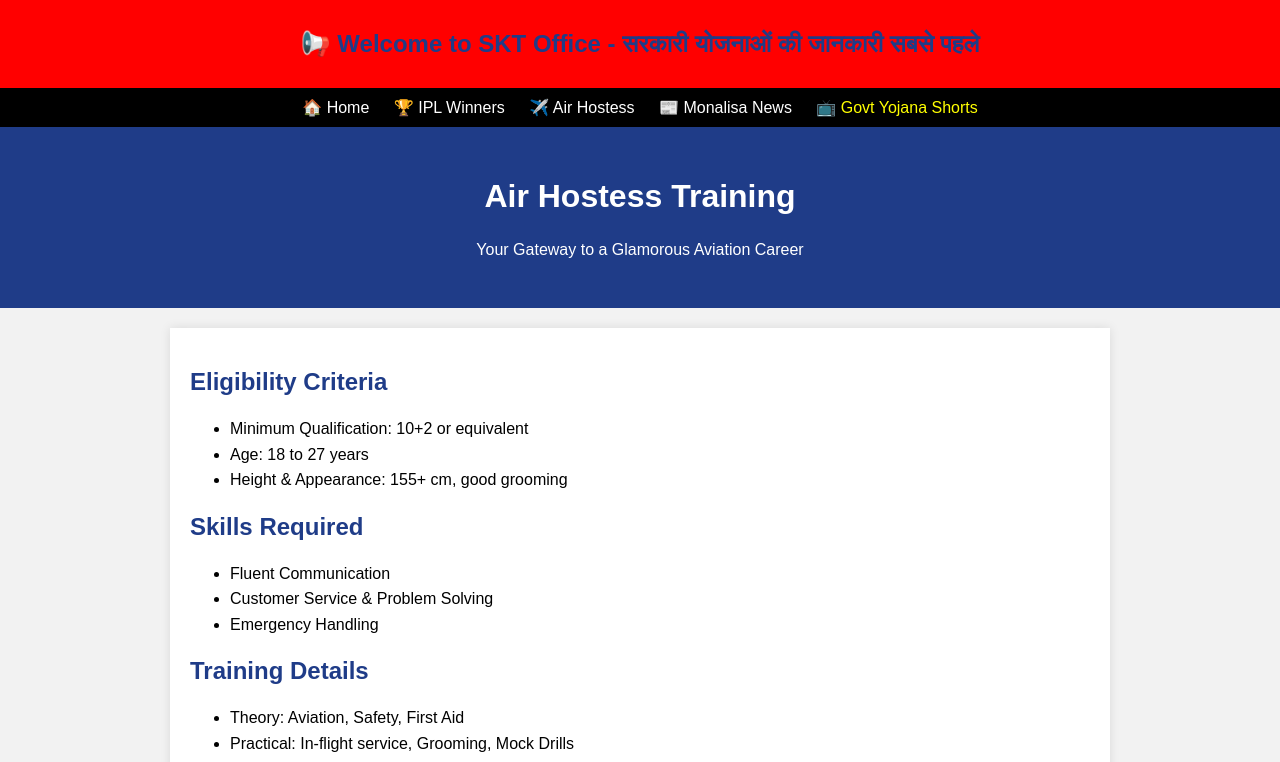
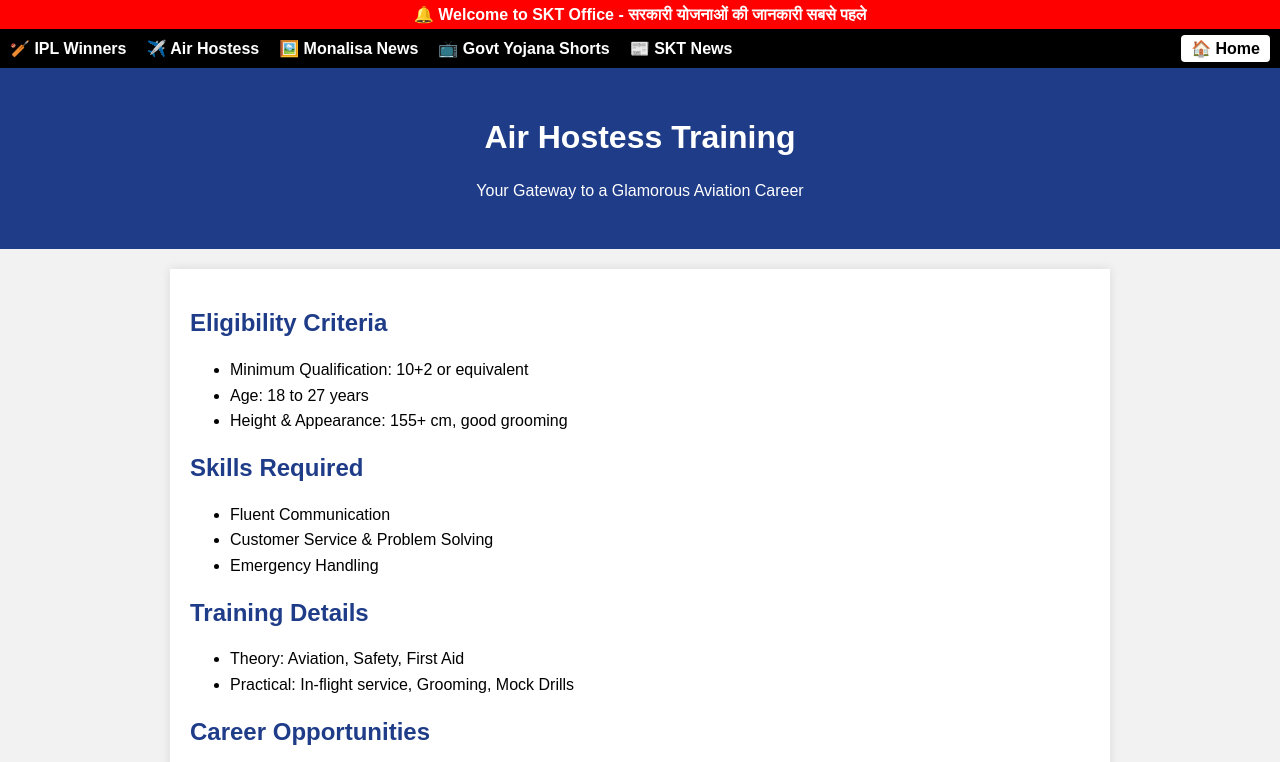
Before and after one commit to Sktoffice/Skt-office, a plain HTML site: page air-hostess-training.html in a window 1280 px wide. Shown: the top 762 px of the page. Drawn offline with Linux system fonts and the light colour scheme.

Commit message:
Update air-hostess-training.html

```diff
--- a/air-hostess-training.html
+++ b/air-hostess-training.html
@@ -12,6 +12,28 @@
       padding: 0;
       background: #f2f2f2;
     }
+
+    .top-red-bar {
+      background-color: red;
+      color: white;
+      padding: 10px;
+      text-align: center;
+    }
+    .top-black-bar {
+      background-color: black;
+      color: white;
+      padding: 10px;
+      text-align: center;
+    }
+    .top-black-bar a {
+      color: white;
+      margin: 0 10px;
+      text-decoration: none;
+    }
+    .top-black-bar a:last-child {
+      color: yellow;
+    }
+
     header {
       background: #1f3c88;
       color: white;
@@ -63,43 +85,21 @@
       border-radius: 6px;
       cursor: pointer;
     }
-    .top-red-bar {
-      background-color: red;
-      color: white;
-      padding: 10px;
-      text-align: center;
-    }
-    .top-black-bar {
-      background-color: black;
-      color: white;
-      padding: 10px;
-      text-align: center;
-    }
-    .top-black-bar a {
-      color: white;
-      margin: 0 10px;
-      text-decoration: none;
-    }
-    .top-black-bar a:last-child {
-      color: yellow;
-    }
   </style>
 </head>
 <body>
 
-  <!-- लाल पट्टी -->
-  <div class="top-red-bar">
-    <h2>📢 Welcome to SKT Office - सरकारी योजनाओं की जानकारी सबसे पहले</h2>
-  </div>
+  <!-- Header Placeholder -->
+  <div id="header"></div>
 
-  <!-- काली पट्टी -->
-  <div class="top-black-bar">
-    <a href="index.html">🏠 Home</a>
-    <a href="ipl-winners.html">🏆 IPL Winners</a>
-    <a href="air-hostess-training.html">✈️ Air Hostess</a>
-    <a href="monalisa-news.html">📰 Monalisa News</a>
-    <a href="https://www.youtube.com/playlist?list=PLv8agrAu5UTYMoVyrAmq6Xyq6_RILQE7Q" target="_blank">📺 Govt Yojana Shorts</a>
-  </div>
+  <!-- Header Loader Script -->
+  <script>
+    fetch("header.html")
+      .then(response => response.text())
+      .then(data => {
+        document.getElementById("header").innerHTML = data;
+      });
+  </script>
 
   <header>
     <h1>Air Hostess Training</h1>
```
